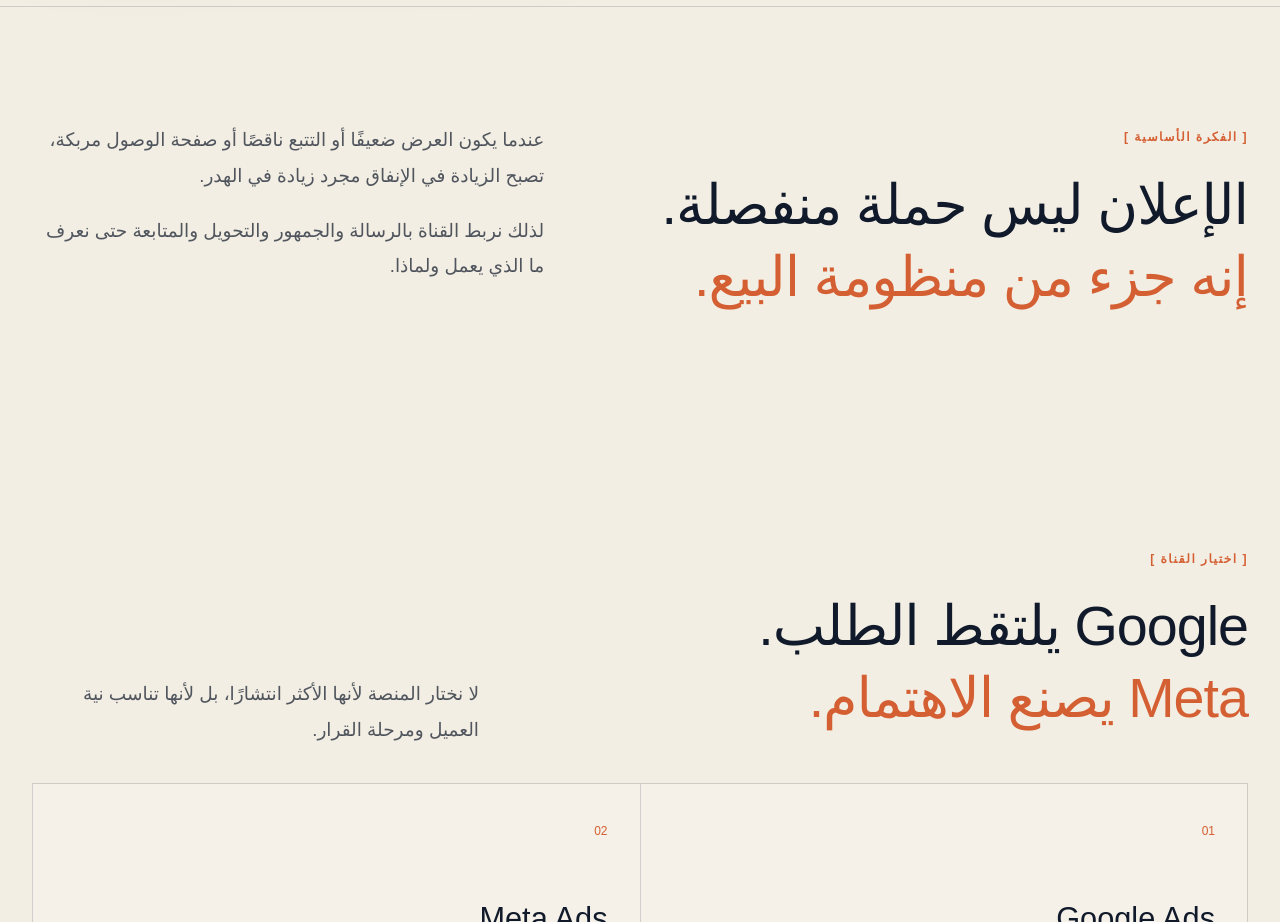
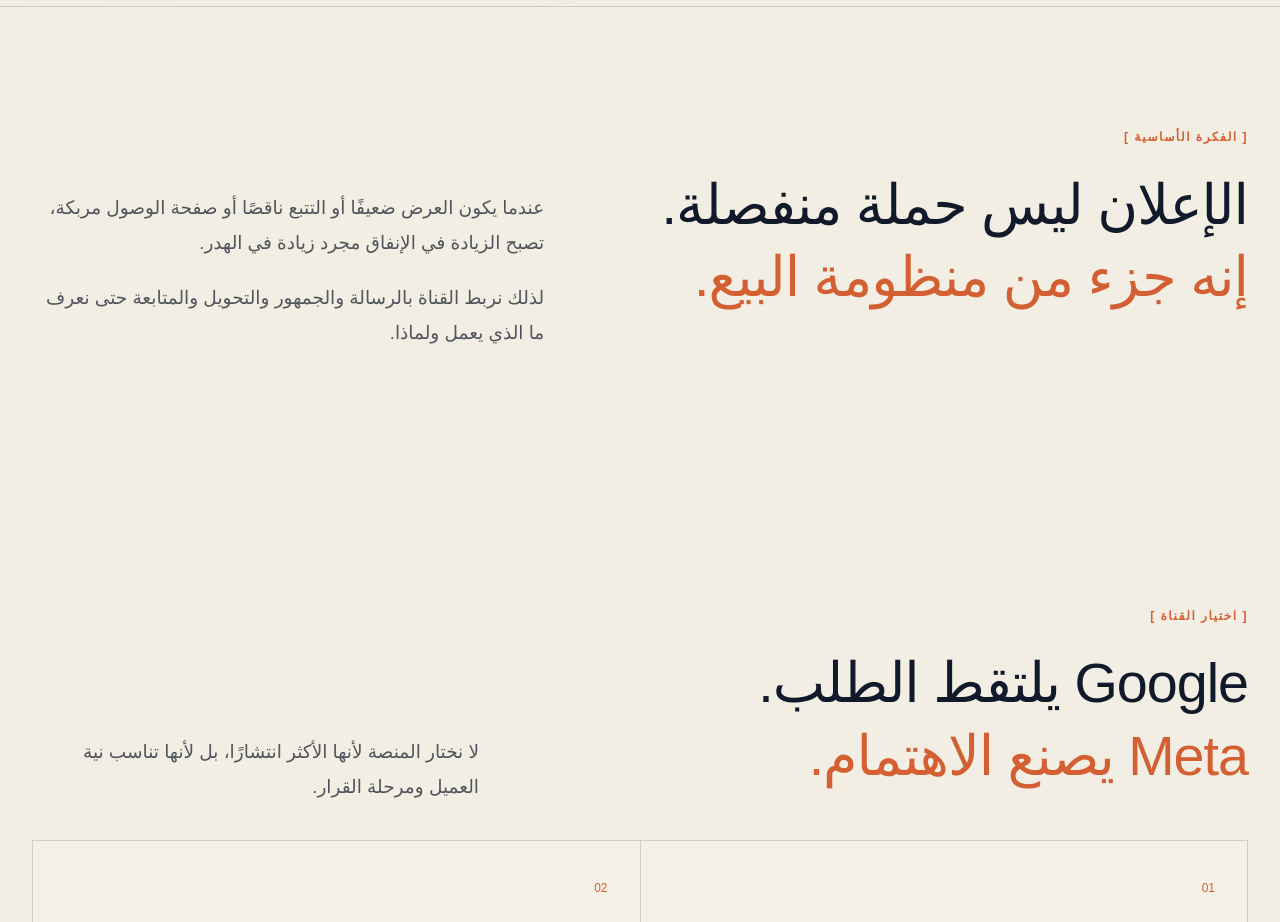
Before and after one commit to mohammedrashad2011-ui/Dewank-2026-website, a Next.js app: page /paid-ads in a window 1280 px wide. Shown: the part 960-1882 px from the top of the page. Built offline with nearby package versions, Linux system fonts and the light colour scheme; no server answers; a web font is replaced by a local one.

Commit message:
Align paid ads truth copy with section heading

```diff
--- a/app/paid-ads/paid-ads-cluster.css
+++ b/app/paid-ads/paid-ads-cluster.css
@@ -3,9 +3,10 @@
 /* Visual refinement: keep headings authoritative without overpowering the supporting copy. */
 .pa-page .pa-hero h1,.pa-page .pa-truth h2,.pa-page .pa-section-head h2,.pa-page .pa-measure h2,.pa-page .pa-fit h2,.pa-page .pa-final h2{font-size:clamp(2.45rem,4.35vw,5rem);line-height:1.3}
 .pa-page .pa-section-head>p{align-self:end;transform:translateY(.75rem)}
+.pa-page .pa-truth-grid>div:last-child{padding-top:4.2rem}
 .pa-page .pa-final p{margin:0 0 1.7rem}
 .pa-page .pa-final .button.primary{margin-top:.35rem}
 
-@media(max-width:900px){.pa-cluster-head{align-items:start;flex-direction:column;gap:12px}.pa-guide-grid{grid-template-columns:1fr 1fr}.pa-guide-card:last-child{grid-column:1/-1}.pa-offer-row{grid-template-columns:1fr}.pa-page .pa-section-head>p{transform:none}}
+@media(max-width:900px){.pa-cluster-head{align-items:start;flex-direction:column;gap:12px}.pa-guide-grid{grid-template-columns:1fr 1fr}.pa-guide-card:last-child{grid-column:1/-1}.pa-offer-row{grid-template-columns:1fr}.pa-page .pa-section-head>p{transform:none}.pa-page .pa-truth-grid>div:last-child{padding-top:0}}
 @media(max-width:760px){.pa-page .pa-hero h1,.pa-page .pa-truth h2,.pa-page .pa-section-head h2,.pa-page .pa-measure h2,.pa-page .pa-fit h2,.pa-page .pa-final h2{font-size:clamp(2.2rem,10vw,3.6rem);line-height:1.34}.pa-page .pa-final p{margin-bottom:1.5rem}}
 @media(max-width:640px){.pa-cluster{padding:68px 0 78px}.pa-guide-grid{grid-template-columns:1fr}.pa-guide-card:last-child{grid-column:auto}.pa-guide-card{min-height:auto}.pa-offer-price-card{align-items:flex-start;flex-direction:column}.pa-cluster-head h2{font-size:34px}}@media(prefers-reduced-motion:reduce){.pa-guide-card{transition:none}}
```
